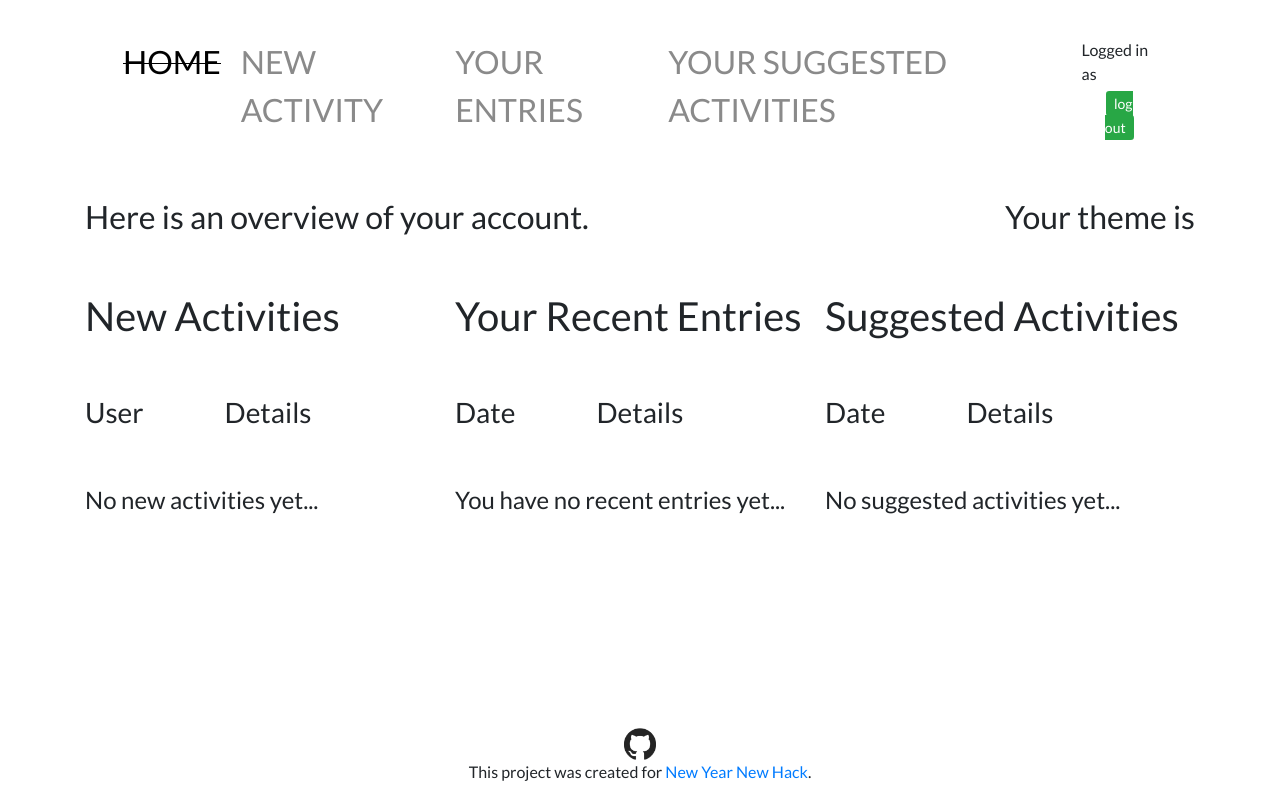
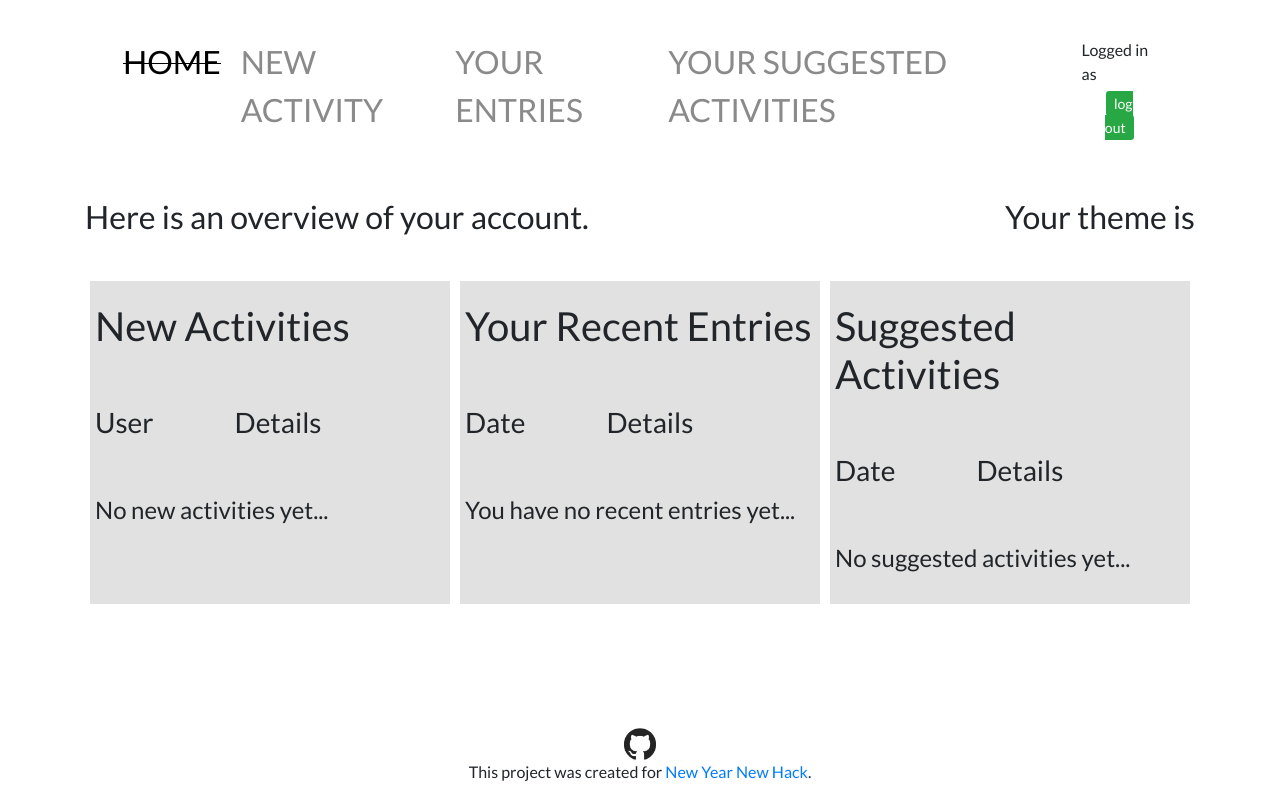
Before and after one commit to UserBlackBox/theme-tracker, a Python web app: template templates/home.html in a window 1280 px wide. Run offline with Jinja, Linux system fonts and the light colour scheme; the template is opened without the code that fills it, so the values that code supplies are empty; some libraries are stand-ins or nearby versions.

Commit message:
style changes

```diff
--- a/static/styles.css
+++ b/static/styles.css
@@ -65,6 +65,7 @@ body {
 .three-column-wrapper {
   display: grid;
   grid-template-columns: 1fr 1fr 1fr;
+    height: 100%;
 }
 
 .two-column-wrapper{
@@ -102,3 +103,39 @@ li {list-style: none; }
 .notification a {
     color: #2aabd2;
 }
+
+.mid-column {
+    background: #e1e1e1;
+    padding: 5px;
+    margin: 5px;
+    height: 100%;
+}
+.left-column {
+    background: #e1e1e1;
+    padding: 5px;
+    margin: 5px;
+    height: 100%;
+}
+.right-column {
+    background: #e1e1e1;
+    padding: 5px;
+    margin: 5px;
+    height: 100%;
+}
+
+.card {
+    border-radius: 2px;
+    padding: 2px;
+    background: #ffffff;
+    border-color: #000000;
+    border-width: 2px;
+}
+
+.tag {
+    background: #2aabd2;
+    color: white;
+    border-radius: 2px;
+    padding: 1px;
+    margin-left: 1px;
+    margin-right: 1px;
+}
```
